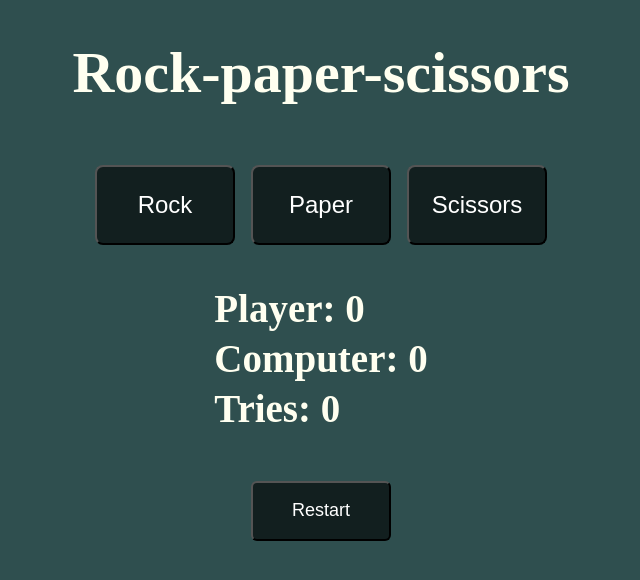
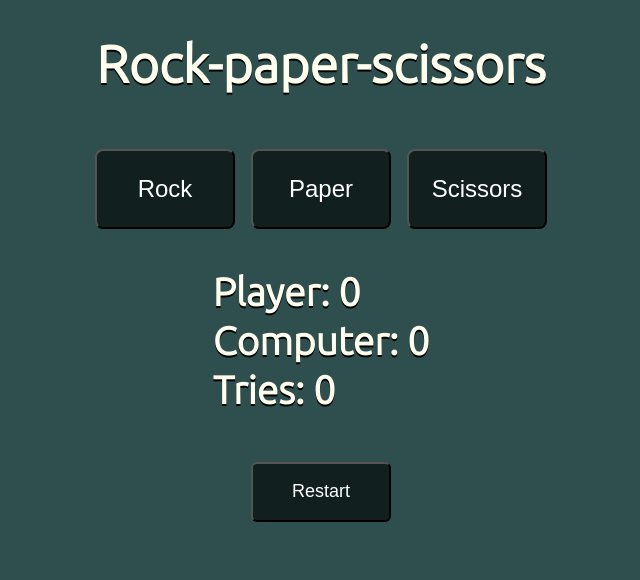
Before and after one commit to wickgit/rock-paper-scissors, a plain HTML site: page index.html in a window 1280 px wide. Shown: the whole page, without its empty margins (319-959 px from the left). Drawn offline with Linux system fonts and the light colour scheme.

Commit message:
Custom font + text-shadow

```diff
--- a/styles.css
+++ b/styles.css
@@ -1,8 +1,13 @@
+@import url('https://fonts.googleapis.com/css2?family=Ubuntu:wght@300&display=swap');
+
+
 body {
     background-color: #2f4f4f;
     margin: 0;
     display: flex;
     justify-content: center;
+    font-family: 'Ubuntu', sans-serif;
+    text-shadow: 0px 2px black;
 }
 
 #main {
@@ -18,7 +23,7 @@ body {
   justify-content: center;
   align-items: center;
   color: ivory;
-  font-size: 58px;
+  font-size: 52px;
 }
 
 .buttons {
```
